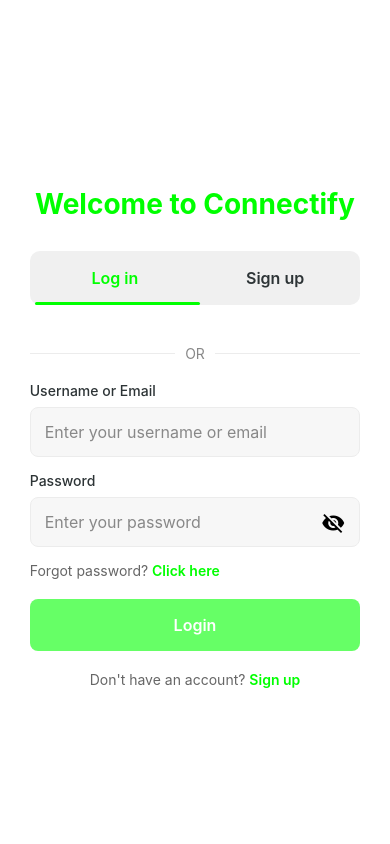
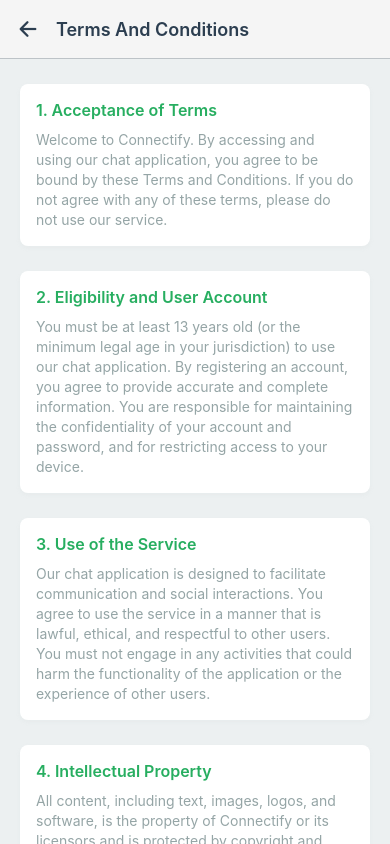
Before and after one commit to mahaddinnagiyev/Connectify_Mobile, a React Native app: screen /TermsAndConditions in a window 390 px wide. Built offline with nearby package versions, Linux system fonts and the light colour scheme; no server answers; what expo-linking would draw is missing.

Commit message:
feat: create new terms and conditions screen

```diff
--- a/src/components/form/auth/SignupForm.tsx
+++ b/src/components/form/auth/SignupForm.tsx
@@ -143,7 +143,6 @@
             />
           </View>
         </View>
-
         {/* Username & Email */}
         <View style={styles.row}>
           <View style={[styles.inputContainer, { flex: 1, marginRight: 8 }]}>
@@ -168,7 +167,6 @@
             />
           </View>
         </View>
-
         {/* Gender Selection */}
         <View style={styles.inputContainer}>
           <Text style={styles.label}>Select Gender</Text>
@@ -197,7 +195,6 @@
             ))}
           </View>
         </View>
-
         {/* Password */}
         <View style={styles.inputContainer}>
           <Text style={styles.label}>Password</Text>
@@ -233,7 +230,6 @@
             lowercase letter, 1 number, and 1 special character
           </Text>
         </View>
-
         {/* Confirm Password */}
         <View style={styles.inputContainer}>
           <Text style={styles.label}>Confirm Password</Text>
@@ -253,7 +249,6 @@
             style={styles.eyeIcon}
           />
         </View>
-
         {/* Terms Checkbox */}
         <Pressable
           style={styles.checkboxContainer}
@@ -265,10 +260,16 @@
             color={acceptedTerms ? color.primaryColor : "#666"}
           />
           <Text style={styles.checkboxText}>
-            I read the Terms and conditions and agree
+            I read the{" "}
+            <Text
+              style={styles.linkText}
+              onPress={() => navigate("TermsAndConditions")}
+            >
+              Terms and conditions
+            </Text>{" "}
+            and agree
           </Text>
         </Pressable>
-
         {/* Sign Up Button */}
         <Pressable
           style={[
--- a/src/components/form/auth/styles/signupform.ts
+++ b/src/components/form/auth/styles/signupform.ts
@@ -83,12 +83,18 @@
   checkboxContainer: {
     flexDirection: "row",
     alignItems: "center",
-    gap: 8,
     marginVertical: 16,
+    height: 28,
   },
   checkboxText: {
     color: "#666",
-    flex: 1,
+    lineHeight: 28,
+    textAlignVertical: "center",
+    flexShrink: 1,
+  },
+  linkText: {
+    color: color.primaryColor,
+    fontWeight: "bold",
   },
   signupButton: {
     backgroundColor: color.primaryColor,
--- a/src/navigation/AuthStack.tsx
+++ b/src/navigation/AuthStack.tsx
@@ -1,8 +1,10 @@
-import React from "react";
 import { createNativeStackNavigator } from "@react-navigation/native-stack";
+
+// Screens
 import AuthScreen from "@screens/auth/AuthScreen";
 import ConfirmAccountScreen from "@screens/auth/ConfirmAccountScreen";
 import ForgotPassword from "@screens/auth/ForgotPassword";
+import TermsAndConditionsScreen from "@screens/terms/TermsAndConditionsScreen";
 
 const Stack = createNativeStackNavigator<StackParamList>();
 
@@ -10,6 +12,7 @@
   Auth: undefined;
   ConfirmAccount: undefined;
   ForgotPassword: undefined;
+  TermsAndConditions: undefined;
 };
 
 export default function AuthStack() {
@@ -21,6 +24,10 @@
       <Stack.Screen name="Auth" component={AuthScreen} />
       <Stack.Screen name="ConfirmAccount" component={ConfirmAccountScreen} />
       <Stack.Screen name="ForgotPassword" component={ForgotPassword} />
+      <Stack.Screen
+        name="TermsAndConditions"
+        component={TermsAndConditionsScreen}
+      />
     </Stack.Navigator>
   );
 }
--- /dev/null
+++ b/src/screens/terms/TermsAndConditionsScreen.tsx
@@ -0,0 +1,208 @@
+import {
+  StyleSheet,
+  ScrollView,
+  View,
+  Text,
+  Linking,
+  TouchableOpacity,
+} from "react-native";
+import React from "react";
+import { color } from "@/colors";
+import { Ionicons } from "@expo/vector-icons";
+import { useNavigation } from "@react-navigation/native";
+import { NativeStackNavigationProp } from "@react-navigation/native-stack";
+import { StackParamList } from "@/src/navigation/AuthStack";
+import { SafeAreaView } from "react-native-safe-area-context";
+
+const TermsAndConditionsScreen = () => {
+  const { goBack } = useNavigation<NativeStackNavigationProp<StackParamList>>();
+
+  const handleEmailPress = () => {
+    Linking.openURL("mailto:nagiyev.mahaddin@gmail.com");
+  };
+
+  return (
+    <SafeAreaView style={styles.container}>
+      {/* Header */}
+      <View style={styles.header}>
+        <TouchableOpacity style={styles.backButton} onPress={goBack}>
+          <Ionicons name="arrow-back" size={24} color={color.textPrimary} />
+        </TouchableOpacity>
+        <Text style={styles.headerTitle}>Terms And Conditions</Text>
+      </View>
+
+      <ScrollView
+        contentContainerStyle={styles.scrollContainer}
+        showsVerticalScrollIndicator={false}
+      >
+        {/* Sections */}
+        <Section title="1. Acceptance of Terms">
+          Welcome to Connectify. By accessing and using our chat application,
+          you agree to be bound by these Terms and Conditions. If you do not
+          agree with any of these terms, please do not use our service.
+        </Section>
+
+        <Section title="2. Eligibility and User Account">
+          You must be at least 13 years old (or the minimum legal age in your
+          jurisdiction) to use our chat application. By registering an account,
+          you agree to provide accurate and complete information. You are
+          responsible for maintaining the confidentiality of your account and
+          password, and for restricting access to your device.
+        </Section>
+
+        <Section title="3. Use of the Service">
+          Our chat application is designed to facilitate communication and
+          social interactions. You agree to use the service in a manner that is
+          lawful, ethical, and respectful to other users. You must not engage in
+          any activities that could harm the functionality of the application or
+          the experience of other users.
+        </Section>
+
+        <Section title="4. Intellectual Property">
+          All content, including text, images, logos, and software, is the
+          property of Connectify or its licensors and is protected by copyright
+          and other intellectual property laws. You agree not to reproduce,
+          modify, distribute, or create derivative works from any content on our
+          platform without our prior written consent.
+        </Section>
+
+        <Section title="5. Prohibited Conduct">
+          While using our chat application, you agree not to:{"\n\n"}• Post or
+          transmit any content that is defamatory, harassing, or otherwise
+          unlawful.{"\n"}• Engage in spamming, phishing, or other fraudulent
+          activities.{"\n"}• Attempt to gain unauthorized access to our systems
+          or interfere with the proper functioning of the service.{"\n\n"}
+          Violation of these terms may result in the suspension or termination
+          of your account.
+        </Section>
+
+        <Section title="6. Privacy">
+          Your privacy is important to us. Please refer to our Privacy Policy
+          for information on how we collect, use, and disclose personal data.
+        </Section>
+
+        <Section title="7. Disclaimers and Limitation of Liability">
+          Our chat application is provided "as is" without warranties of any
+          kind. We do not guarantee that the service will be uninterrupted or
+          error-free. In no event shall Connectify be liable for any indirect,
+          incidental, or consequential damages arising out of your use or
+          inability to use the service.
+        </Section>
+
+        <Section title="8. Termination">
+          We reserve the right to suspend or terminate your access to the chat
+          application at any time and without notice if you breach these Terms
+          and Conditions or if we deem it necessary for the protection of our
+          users and service.
+        </Section>
+
+        <Section title="9. Indemnification">
+          You agree to indemnify, defend, and hold harmless Connectify, its
+          affiliates, and their respective officers, directors, employees, and
+          agents from any claims, damages, or losses arising out of your use of
+          the service or your violation of these Terms and Conditions.
+        </Section>
+
+        <Section title="10. Changes to the Terms">
+          We reserve the right to modify or update these Terms and Conditions at
+          any time. Any changes will be posted on this page with an updated
+          effective date. Your continued use of the service after any
+          modifications indicates your acceptance of the new terms.
+        </Section>
+
+        {/* Diğer bölümler aynı şekilde kalacak */}
+
+        <Section title="11. Contact Information">
+          If you have any questions or concerns regarding these Terms and
+          Conditions, please contact us at:{"\n"}
+          <Text style={styles.emailText} onPress={handleEmailPress}>
+            nagiyev.mahaddin@gmail.com
+          </Text>
+        </Section>
+
+        <Text style={styles.acknowledgement}>
+          By using our chat application, you acknowledge that you have read,
+          understood, and agree to be bound by these Terms and Conditions.
+        </Text>
+      </ScrollView>
+    </SafeAreaView>
+  );
+};
+
+const Section = ({
+  title,
+  children,
+}: {
+  title: string;
+  children: React.ReactNode;
+}) => (
+  <View style={styles.section}>
+    <Text style={styles.sectionTitle}>{title}</Text>
+    <Text style={styles.sectionText}>{children}</Text>
+  </View>
+);
+
+const styles = StyleSheet.create({
+  container: {
+    flex: 1,
+    marginTop: "auto",
+    backgroundColor: color.background,
+  },
+  header: {
+    flexDirection: "row",
+    alignItems: "center",
+    padding: 16,
+    borderBottomWidth: 1,
+    borderBottomColor: color.border,
+    backgroundColor: color.secondaryColor,
+  },
+  backButton: {
+    marginRight: 16,
+  },
+  headerTitle: {
+    fontSize: 18,
+    fontWeight: "600",
+    color: color.textPrimary,
+  },
+  scrollContainer: {
+    paddingHorizontal: 20,
+    paddingVertical: 25,
+  },
+  section: {
+    marginBottom: 25,
+    backgroundColor: color.white,
+    borderRadius: 8,
+    padding: 16,
+    shadowColor: color.border,
+    shadowOffset: { width: 0, height: 2 },
+    shadowOpacity: 0.1,
+    shadowRadius: 4,
+    elevation: 2,
+  },
+  sectionTitle: {
+    fontSize: 16,
+    fontWeight: "600",
+    color: color.primaryDark,
+    marginBottom: 10,
+  },
+  sectionText: {
+    fontSize: 14,
+    lineHeight: 20,
+    color: color.textSecondary,
+  },
+  emailText: {
+    color: color.primary,
+    fontWeight: "500",
+    marginTop: 5,
+  },
+  acknowledgement: {
+    fontSize: 12,
+    color: color.gray,
+    marginTop: 25,
+    fontStyle: "italic",
+    textAlign: "center",
+    lineHeight: 16,
+  },
+});
+
+export default TermsAndConditionsScreen;
```
